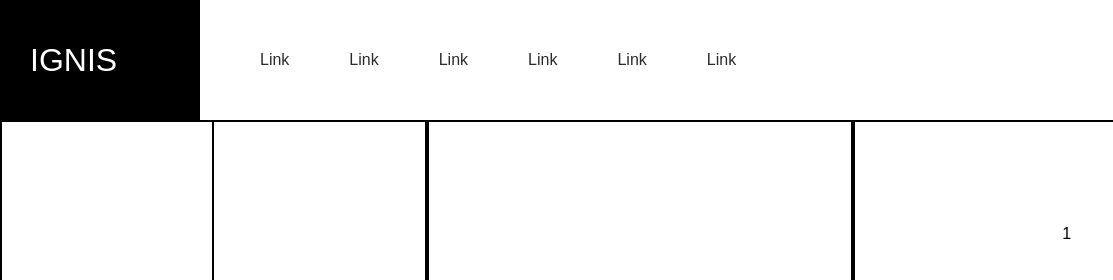
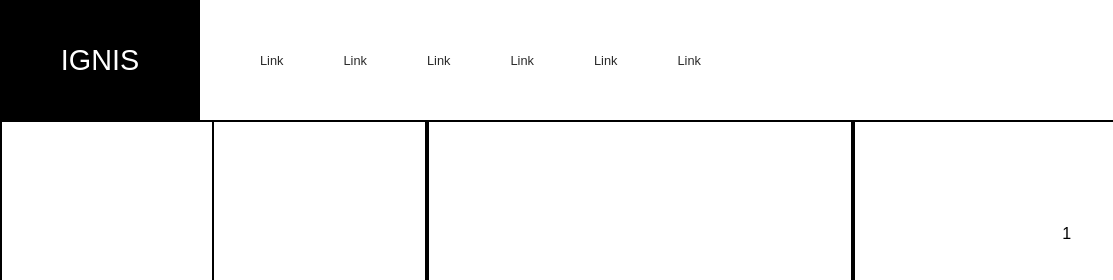
Before and after one commit to JackSparrow17/IgnisGroupWebsite, a plain HTML site: page index.html in a window 1280 px wide. Shown: the top 280 px of the page, 0-1113 px from the left. Drawn offline with Linux system fonts and the light colour scheme.

Commit message:
Reduced font sizes

```diff
--- a/CSS/main.css
+++ b/CSS/main.css
@@ -51,6 +51,8 @@ a:active,
 .navbar .brand {
     background-color: black;
     color: white;
+    justify-content: center;
+    font-size: 1.8rem;
 }
 
 .navbar .brand,
@@ -61,10 +63,6 @@ a:active,
     align-items: center;
     text-align: center;
     padding: 0px 30px;
-}
-
-.navbar .brand {
-    font-size: 2rem;
 }
 
 .navbar .links ul {
@@ -80,10 +78,11 @@ a:active,
 .navbar .links ul li a {
     color: var(--dark);
     text-transform: capitalize;
+    font-size: 0.8rem;
 }
 
 .dropdown-tab {
-    width: 40%;
+    width: 47%;
     height: 50vh;
     border: 1px solid red;
     position: absolute;
```
